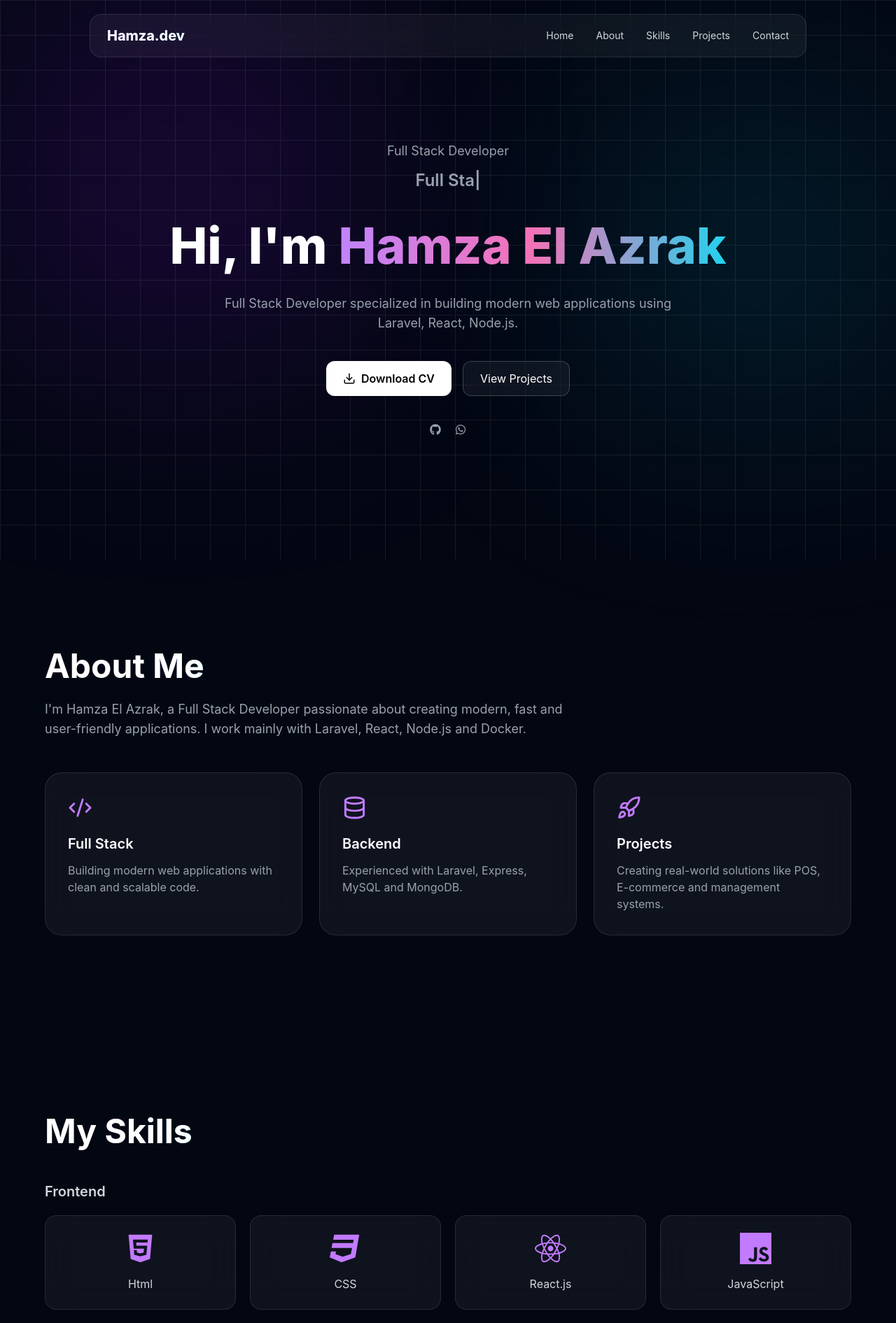
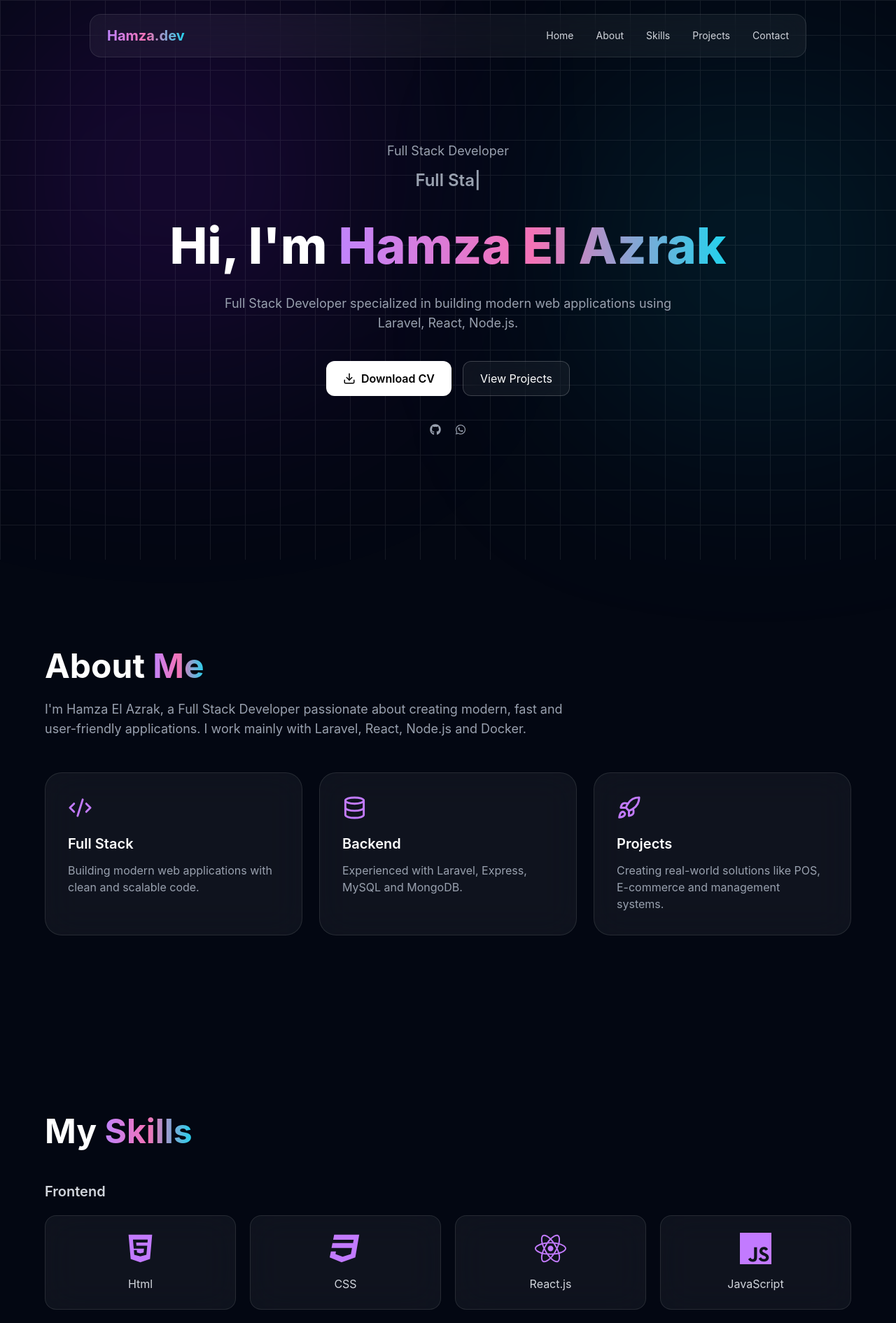
Before and after one commit to hamzael-dev/portfolio, a React app: page / in a window 1280 px wide. Shown: the top 1891 px of the page at 70% size. Built offline with nearby package versions, Linux system fonts and the light colour scheme; the HTML template or start-up script is replaced by a standard one.

Commit message:
first commit 11

```diff
--- a/src/components/layout/Navbar.jsx
+++ b/src/components/layout/Navbar.jsx
@@ -88,9 +88,7 @@ export default function Navbar() {
         className="
         text-xl
         font-bold
-        bg-gradient-to-r
-        from-purple-400
-        to-cyan-400
+name-gradient
         bg-clip-text
         "
         >
--- a/src/components/sections/About.jsx
+++ b/src/components/sections/About.jsx
@@ -41,9 +41,7 @@ export default function About() {
             font-bold
           ">
             About <span className="
-              bg-gradient-to-r
-              from-purple-400
-              to-cyan-400
+name-gradient
               bg-clip-text
 
             ">
--- a/src/components/sections/Contact.jsx
+++ b/src/components/sections/Contact.jsx
@@ -37,9 +37,7 @@ export default function Contact() {
                         ">
                         Let's work{" "}
                         <span className="
-                            bg-gradient-to-r
-                            from-purple-400
-                            to-cyan-400
+  name-gradient
                             bg-clip-text
 
                             ">
--- a/src/components/sections/Projects.jsx
+++ b/src/components/sections/Projects.jsx
@@ -25,9 +25,7 @@ font-bold
 Featured{" "}
 
 <span className="
-bg-gradient-to-r
-from-purple-400
-to-cyan-400
+name-gradient
 bg-clip-text
 
 ">
--- a/src/components/sections/Skills.jsx
+++ b/src/components/sections/Skills.jsx
@@ -21,9 +21,7 @@ export default function Skills(){
         ">
           My{" "}
           <span className="
-            bg-gradient-to-r
-            from-purple-400
-            to-cyan-400
+   name-gradient
             bg-clip-text
 
           ">
```
